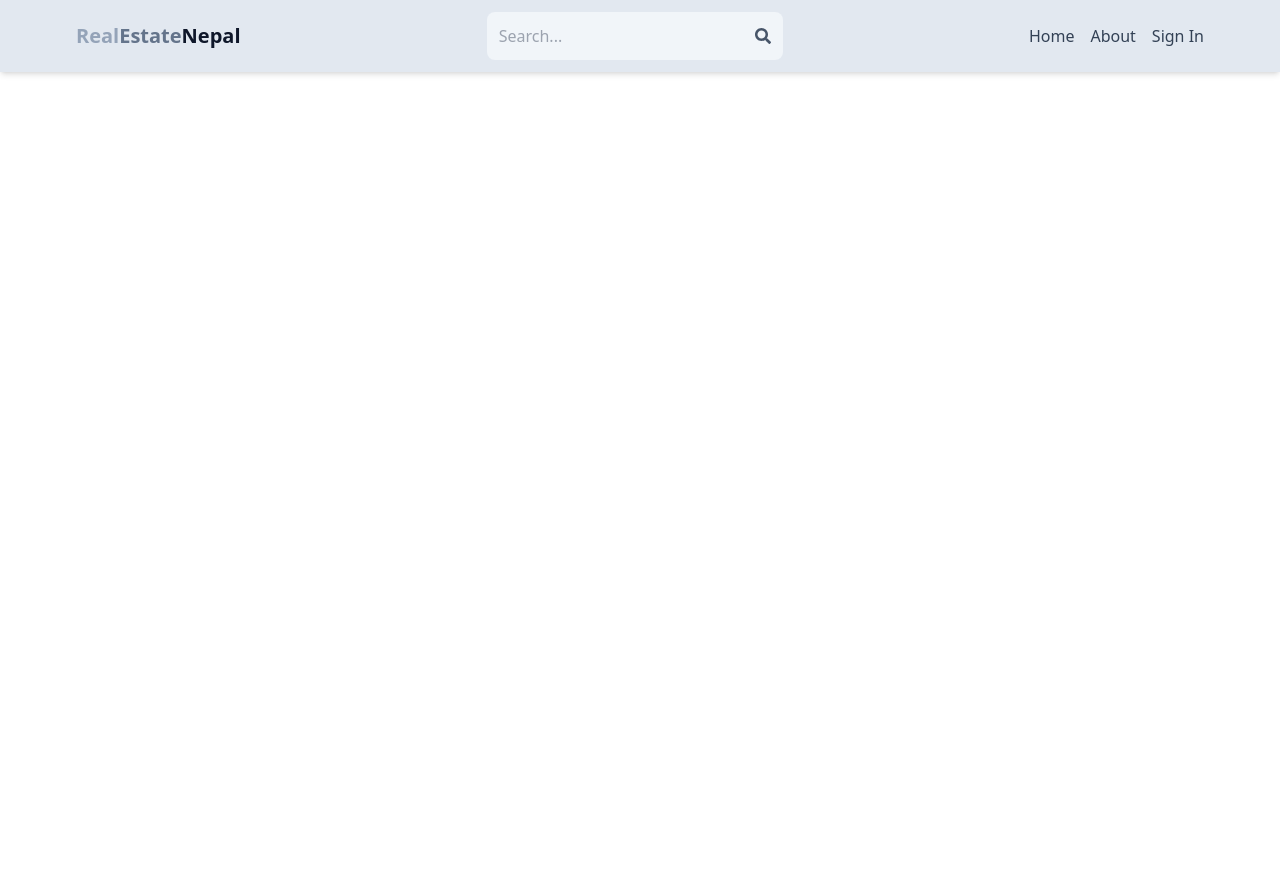
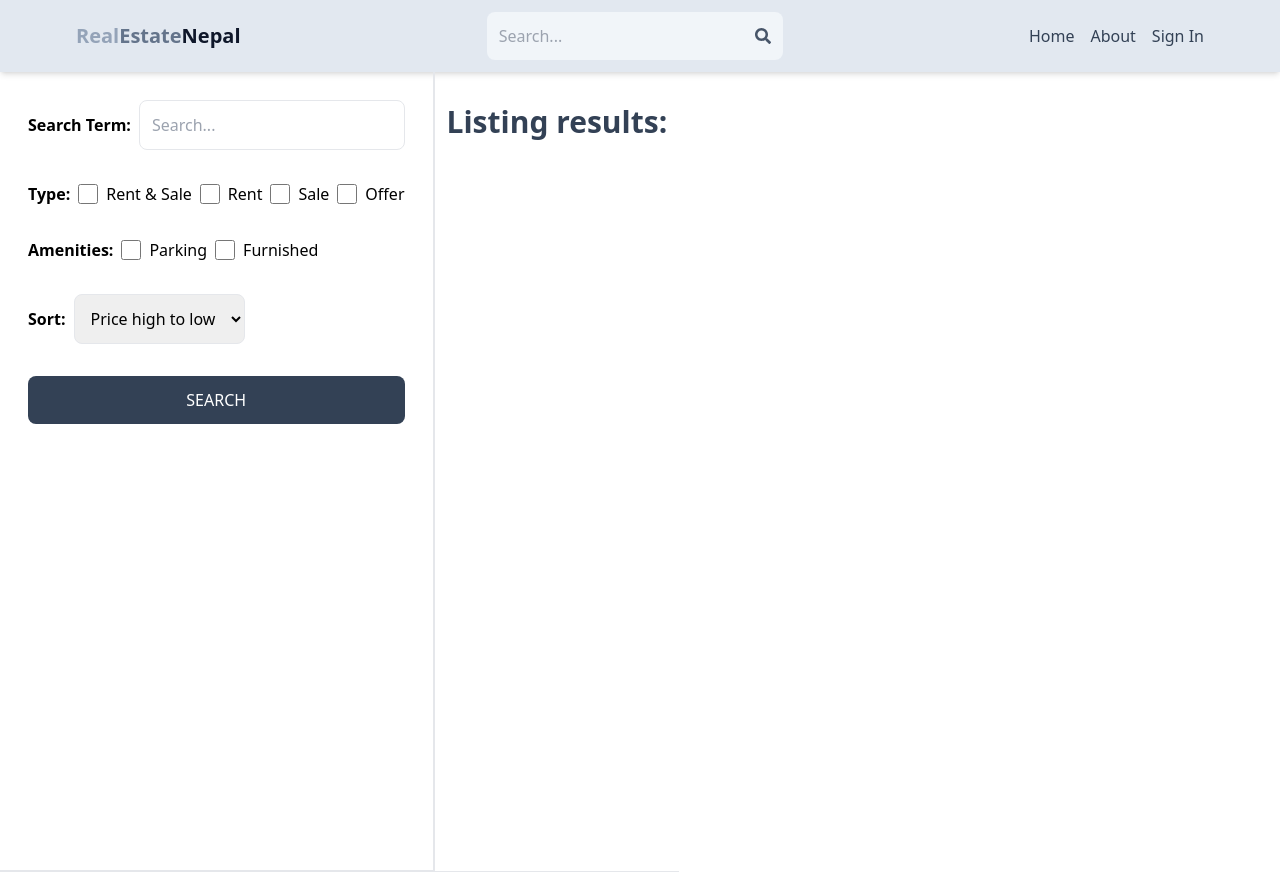
Before and after one commit to Anish98166/mern-estate, a React (Vite) app in the folder client/: page /search in a window 1280 px wide. Before the commit the page ends 800 px from the top, so only its background shows below. Built offline with nearby package versions, Linux system fonts and the light colour scheme; no server answers.

Commit message:
create search page ui

```diff
--- a/client/src/App.jsx
+++ b/client/src/App.jsx
@@ -10,6 +10,7 @@
 import CreateListing from "./pages/CreateListing";
 import UpdateListing from "./pages/UpdateListing";
 import Listing from "./pages/Listing";
+import Search from "./pages/Search";
 
 export default function App() {
   return (
@@ -20,6 +21,7 @@
         <Route path="/sign-in" element={<SignIn />} />
         <Route path="/sign-up" element={<SignUp />} />
         <Route path="/about" element={<About />} />
+        <Route path="/search" element={<Search />} />
         <Route path="/listing/:listingId" element={<Listing />} />
         {/* Private Route */}
         <Route element={<PrivateRoute />}>
--- /dev/null
+++ b/client/src/pages/Search.jsx
@@ -0,0 +1,70 @@
+import React from "react";
+
+const Search = () => {
+  return (
+    <div className="flex flex-col md:flex-row">
+      <div className="p-7 border-b-2 md:border-r-2 md:min-h-screen">
+        <form className="flex flex-col gap-8">
+          <div className="flex items-center gap-2">
+            <label className="whitespace-nowrap font-semibold">
+              Search Term:
+            </label>
+            <input
+              type="text"
+              id="searchTerm"
+              placeholder="Search..."
+              className="border rounded-lg p-3 w-full"
+            />
+          </div>
+          <div className="flex gap-2 flex-wrap items-center">
+            <label className="font-semibold">Type:</label>
+            <div className="flex gap-2">
+              <input type="checkbox" id="all" className="w-5" />
+              <span>Rent & Sale</span>
+            </div>
+            <div className="flex gap-2">
+              <input type="checkbox" id="rent" className="w-5" />
+              <span>Rent</span>
+            </div>
+            <div className="flex gap-2">
+              <input type="checkbox" id="sale" className="w-5" />
+              <span>Sale</span>
+            </div>
+            <div className="flex gap-2">
+              <input type="checkbox" id="offer" className="w-5" />
+              <span>Offer</span>
+            </div>
+          </div>
+          <div className="flex gap-2 flex-wrap items-center">
+            <label className="font-semibold">Amenities:</label>
+            <div className="flex gap-2">
+              <input type="checkbox" id="parking" className="w-5" />
+              <span>Parking</span>
+            </div>
+            <div className="flex gap-2">
+              <input type="checkbox" id="furnished" className="w-5" />
+              <span>Furnished</span>
+            </div>
+          </div>
+          <div className="flex items-center gap-2">
+            <label className="font-semibold">Sort:</label>
+            <select id="sort_order" className="border rounded-lg p-3">
+              <option value="">Price high to low</option>
+              <option value="">Price low to high</option>
+              <option value="">Latest</option>
+              <option value="">Oldest </option>
+            </select>
+          </div>
+          <button className="bg-slate-700 text-white p-3 rounded-lg uppercase hover:opacity-95">
+            Search
+          </button>
+        </form>
+      </div>
+      <div className="text-3xl font-semibold border-b p-3 text-slate-700 mt-5">
+        <h1>Listing results:</h1>
+      </div>
+    </div>
+  );
+};
+
+export default Search;
```
